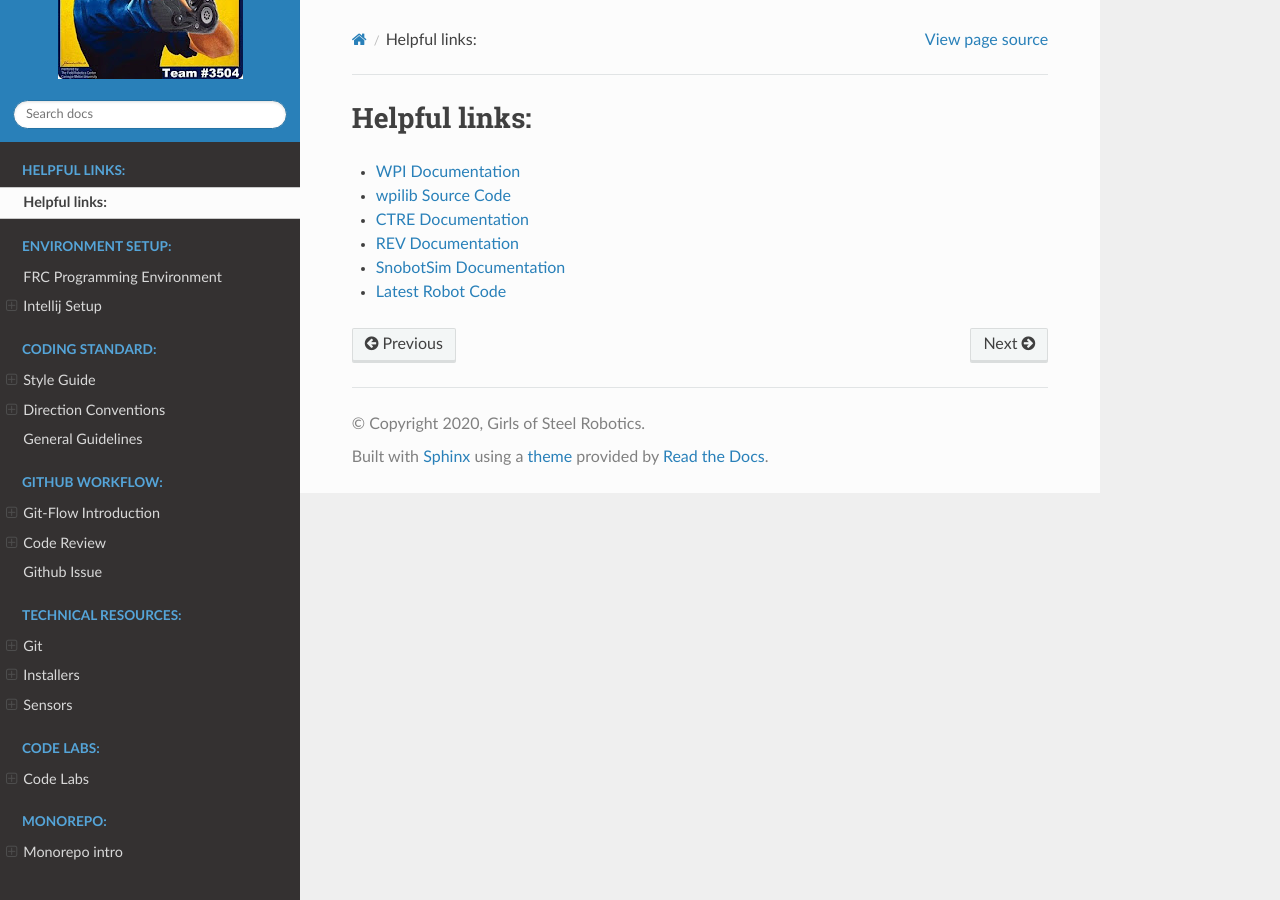
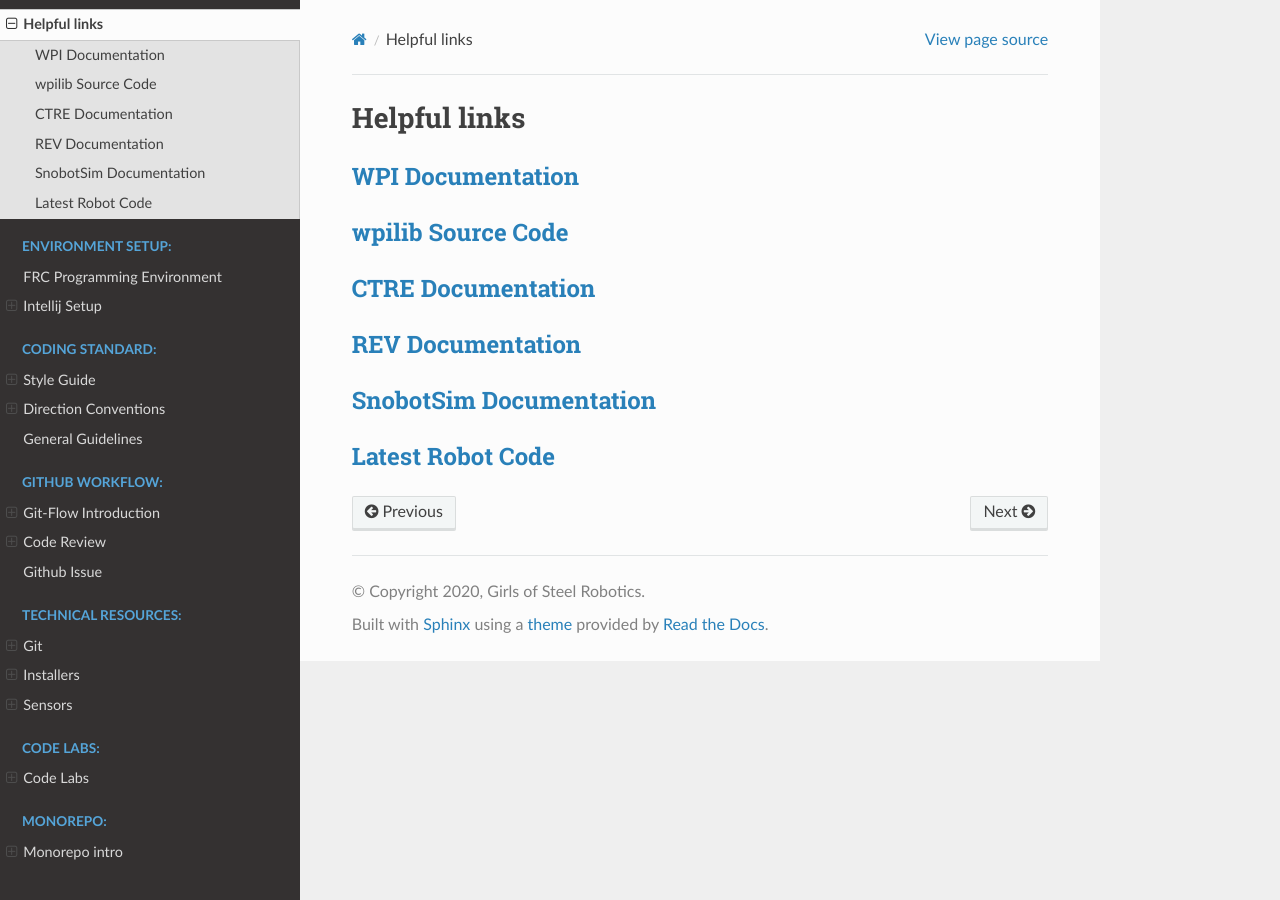
Before and after one commit to GirlsOfSteelRobotics/DocsV2, a Sphinx documentation site: the page built from source/helpful-links/helpful-links.rst, in a window 1280 px wide. Built offline with Sphinx 7.4.7 and the Read the Docs theme 2.0.0, drawn with Linux system fonts in a browser that asks for light colours.

Commit message:
Update helpful-links.rst

```diff
--- a/source/helpful-links/helpful-links.rst
+++ b/source/helpful-links/helpful-links.rst
@@ -1,5 +1,5 @@
-Helpful links:
-==============
+Helpful links
+=============
 
 .. _WPI Documentation: https://docs.wpilib.org/en/latest/
 .. _wpilib Source Code: https://github.com/wpilibsuite/allwpilib
@@ -8,9 +8,20 @@
 .. _SnobotSim Documentation: https://snobotsimdocs.readthedocs.io/en/latest/
 .. _Latest Robot Code: https://github.com/GirlsOfSteelRobotics/2020GirlsofSteel
 
-- `WPI Documentation`_
-- `wpilib Source Code`_
-- `CTRE Documentation`_
-- `REV Documentation`_
-- `SnobotSim Documentation`_
-- `Latest Robot Code`_
+`WPI Documentation`_
+---------------------
+
+`wpilib Source Code`_
+---------------------
+
+`CTRE Documentation`_
+---------------------
+
+`REV Documentation`_
+---------------------
+
+`SnobotSim Documentation`_
+--------------------------
+
+`Latest Robot Code`_
+---------------------
```
